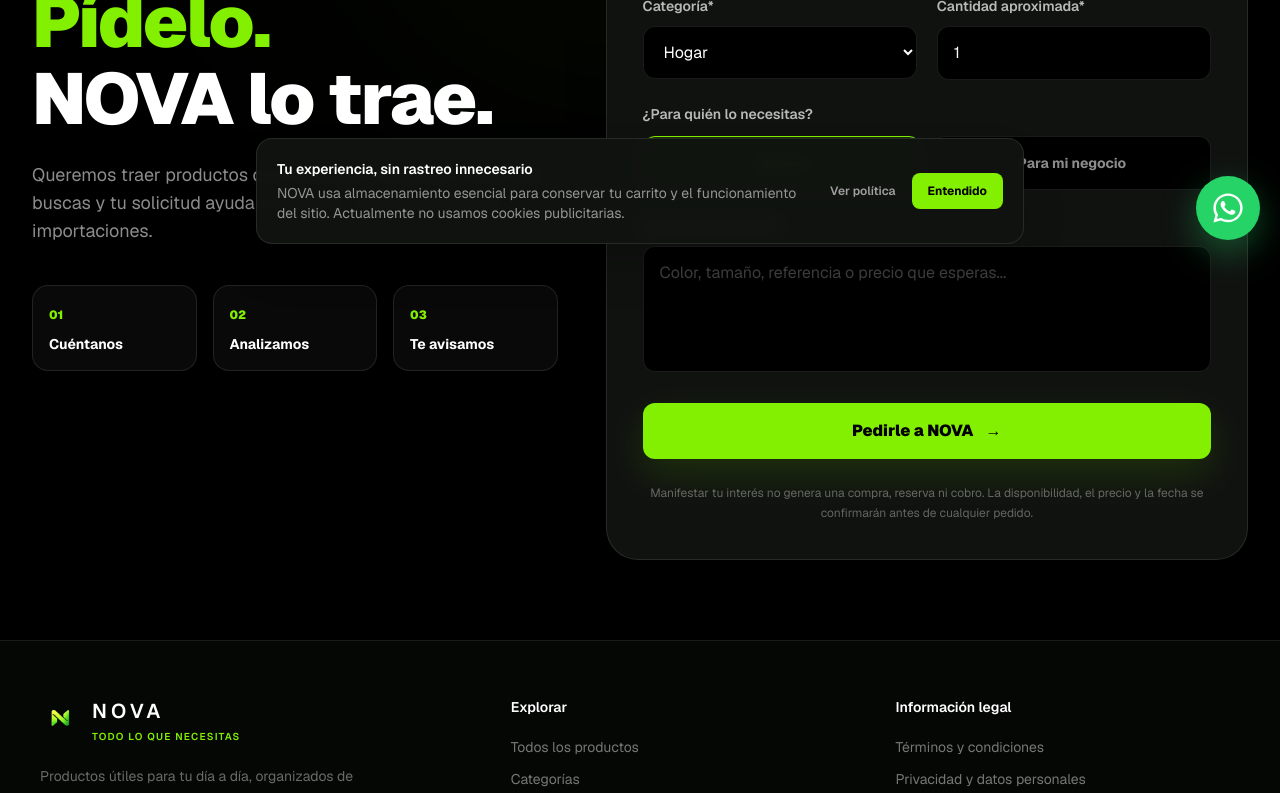
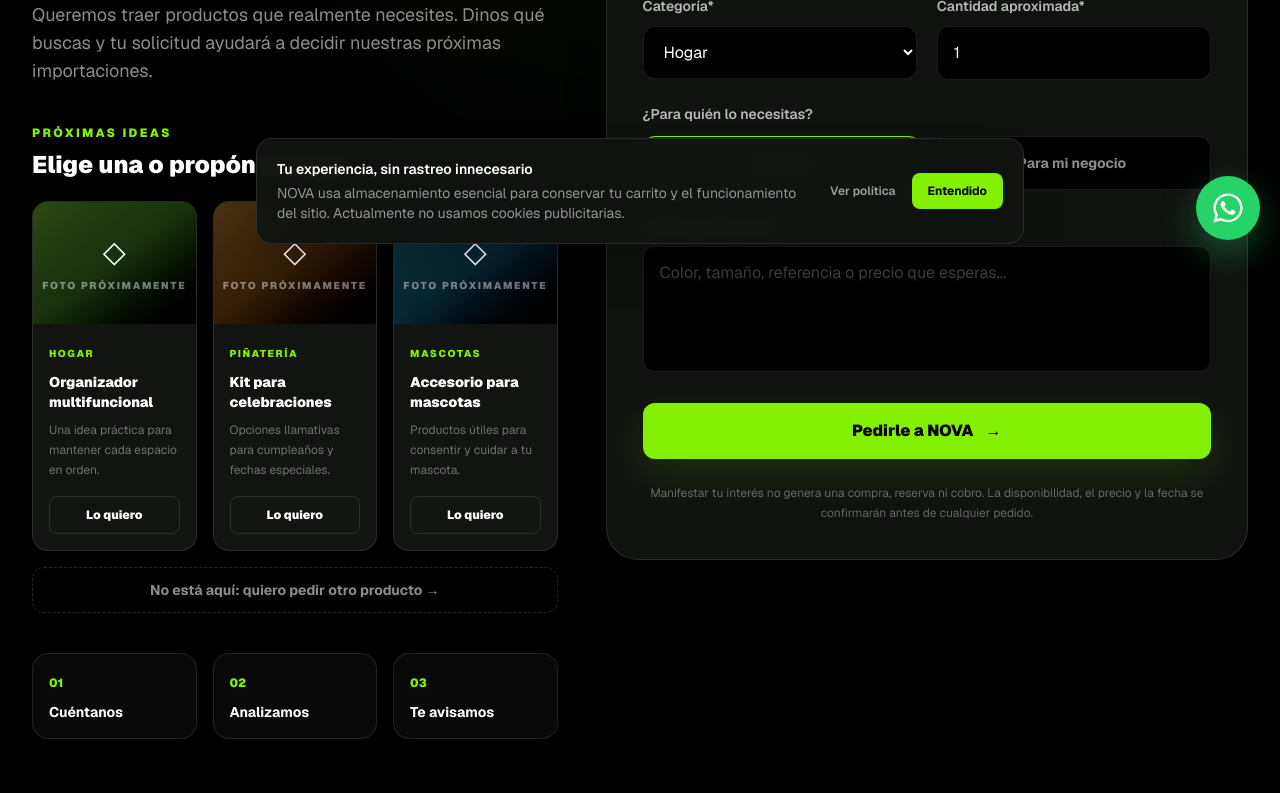
Before and after one commit to cgomezcardenas15-2/tienda-web, a Next.js app: page /lo-quiero in a window 1280 px wide. Shown: the part 540-1333 px from the top of the page. Built offline with nearby package versions, Linux system fonts and the light colour scheme.

Commit message:
Agrega galeria de ideas a Lo Quiero

```diff
--- a/app/lo-quiero/page.tsx
+++ b/app/lo-quiero/page.tsx
@@ -1,10 +1,31 @@
 "use client";
 
-import { FormEvent, useState } from "react";
+import { FormEvent, useRef, useState } from "react";
 import Footer from "../components/Footer";
 import Navbar from "../components/Navbar";
 
 const WHATSAPP_NUMBER = "573105238430";
+
+const productosPropuestos = [
+  {
+    nombre: "Organizador multifuncional",
+    categoria: "Hogar",
+    descripcion: "Una idea práctica para mantener cada espacio en orden.",
+    tono: "from-[#82f000]/25 via-[#19310b] to-black",
+  },
+  {
+    nombre: "Kit para celebraciones",
+    categoria: "Piñatería",
+    descripcion: "Opciones llamativas para cumpleaños y fechas especiales.",
+    tono: "from-[#ff9d00]/25 via-[#351d05] to-black",
+  },
+  {
+    nombre: "Accesorio para mascotas",
+    categoria: "Mascotas",
+    descripcion: "Productos útiles para consentir y cuidar a tu mascota.",
+    tono: "from-[#00c8ff]/20 via-[#062633] to-black",
+  },
+];
 
 export default function LoQuieroPage() {
   const [producto, setProducto] = useState("");
@@ -12,6 +33,23 @@ export default function LoQuieroPage() {
   const [uso, setUso] = useState("Para mí");
   const [cantidad, setCantidad] = useState("1");
   const [detalles, setDetalles] = useState("");
+  const formularioRef = useRef<HTMLFormElement>(null);
+
+  function elegirProducto(nombre: string, categoriaElegida: string) {
+    setProducto(nombre);
+    setCategoria(categoriaElegida);
+    window.setTimeout(() => {
+      formularioRef.current?.scrollIntoView({ behavior: "smooth", block: "center" });
+    }, 50);
+  }
+
+  function pedirOtroProducto() {
+    setProducto("");
+    setCategoria("Otra");
+    window.setTimeout(() => {
+      formularioRef.current?.scrollIntoView({ behavior: "smooth", block: "center" });
+    }, 50);
+  }
 
   function prepararSolicitud(event: FormEvent<HTMLFormElement>) {
     event.preventDefault();
@@ -59,6 +97,45 @@ export default function LoQuieroPage() {
                 Queremos traer productos que realmente necesites. Dinos qué buscas y tu solicitud ayudará a decidir nuestras próximas importaciones.
               </p>
 
+              <div className="mt-10">
+                <div className="flex items-end justify-between gap-4">
+                  <div>
+                    <p className="text-xs font-black uppercase tracking-[0.2em] text-[#82f000]">Próximas ideas</p>
+                    <h2 className="mt-2 text-2xl font-black">Elige una o propón la tuya</h2>
+                  </div>
+                  <span className="hidden text-xs text-white/35 sm:block">Tú decides qué traer</span>
+                </div>
+
+                <div className="mt-5 grid gap-4 sm:grid-cols-3 lg:grid-cols-1 xl:grid-cols-3">
+                  {productosPropuestos.map((item) => (
+                    <article key={item.categoria} className="group overflow-hidden rounded-2xl border border-white/10 bg-[#111411] transition hover:-translate-y-1 hover:border-[#82f000]/40">
+                      <div className={`flex aspect-[4/3] items-center justify-center bg-gradient-to-br ${item.tono}`}>
+                        <div className="text-center">
+                          <span className="text-3xl" aria-hidden="true">◇</span>
+                          <p className="mt-2 text-[10px] font-black uppercase tracking-[0.18em] text-white/45">Foto próximamente</p>
+                        </div>
+                      </div>
+                      <div className="p-4">
+                        <span className="text-[10px] font-black uppercase tracking-[0.16em] text-[#82f000]">{item.categoria}</span>
+                        <h3 className="mt-2 text-sm font-black leading-5">{item.nombre}</h3>
+                        <p className="mt-2 text-xs leading-5 text-white/40">{item.descripcion}</p>
+                        <button
+                          type="button"
+                          onClick={() => elegirProducto(item.nombre, item.categoria)}
+                          className="mt-4 w-full cursor-pointer rounded-lg border border-white/10 px-3 py-2.5 text-xs font-black transition hover:border-[#82f000] hover:bg-[#82f000] hover:text-black"
+                        >
+                          Lo quiero
+                        </button>
+                      </div>
+                    </article>
+                  ))}
+                </div>
+
+                <button type="button" onClick={pedirOtroProducto} className="mt-4 w-full cursor-pointer rounded-xl border border-dashed border-white/15 px-4 py-3 text-sm font-bold text-white/55 transition hover:border-[#82f000]/60 hover:text-[#82f000]">
+                  No está aquí: quiero pedir otro producto →
+                </button>
+              </div>
+
               <div className="mt-10 grid gap-4 sm:grid-cols-3 lg:grid-cols-1 xl:grid-cols-3">
                 {["Cuéntanos", "Analizamos", "Te avisamos"].map((paso, indice) => (
                   <div key={paso} className="rounded-2xl border border-white/10 bg-white/[0.035] p-4">
@@ -76,7 +153,7 @@ export default function LoQuieroPage() {
                 <p className="mt-3 text-sm leading-6 text-white/45">Completa la idea y la prepararemos para enviarla por WhatsApp.</p>
               </div>
 
-              <form onSubmit={prepararSolicitud} className="mt-7 space-y-6">
+              <form ref={formularioRef} onSubmit={prepararSolicitud} className="mt-7 scroll-mt-28 space-y-6">
                 <label className="block">
                   <span className="text-sm font-semibold text-white/70">Producto que buscas*</span>
                   <input
```
